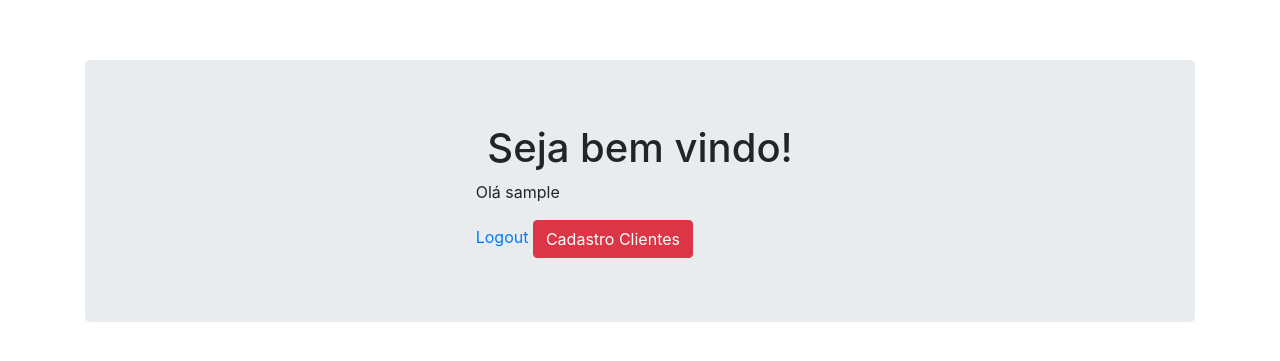
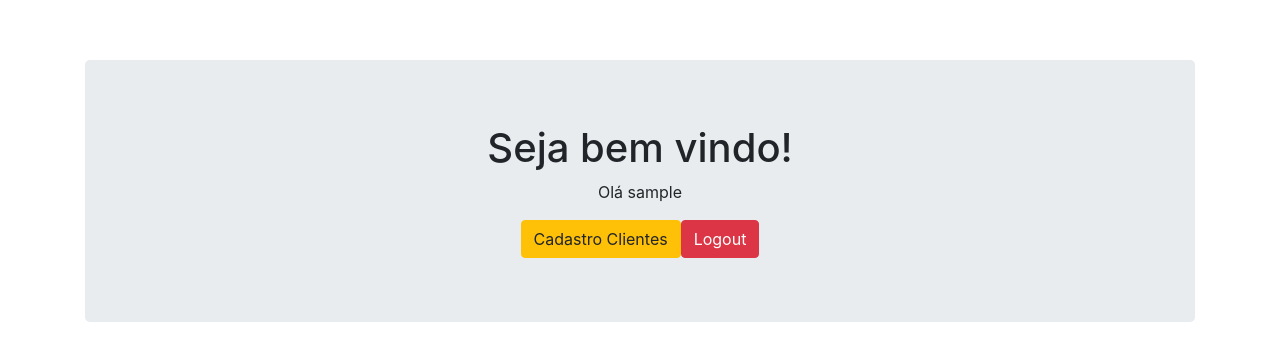
Before and after one commit to Matheus-mVilela/django-projects, a Django app: page / in a window 1280 px wide. Shown: the top 361 px of the page. Run offline with Django 3.2, Linux system fonts and the light colour scheme; the visitor is signed in with stand-in values (Sample User, id 1); some libraries are stand-ins or nearby versions.

Commit message:
style adjust

```diff
--- a/projetoFinal/gestaoclientes/homepage/templates/home.html
+++ b/projetoFinal/gestaoclientes/homepage/templates/home.html
@@ -8,9 +8,11 @@
     <div class="col-sm">
         <h1 style="text-align: center;">Seja bem vindo!</h1>
         {%if user.is_authenticated%}
-        <p>Olá {{user.username}}</p>
-        <a href="{%url 'logout'%}">Logout</a>
-        <a class="btn btn-danger" href="{%url 'cadastroclientes'%}">Cadastro Clientes</a>
+        <p style="text-align: center;">Olá {{user.username}}</p>
+        <div class="col-12 d-flex justify-content-center">
+            <a class="btn btn-warning" href="{%url 'cadastroclientes'%}">Cadastro Clientes</a>
+            <a class="btn btn-danger" href="{%url 'logout'%}">Logout</a>
+        </div>
         {%else%}
         <a class=" btn btn-warning login-center" href="{%url 'login'%}">Login</a>
         {%endif%}
--- a/projetoFinal/gestaoclientes/statics/adjust.css
+++ b/projetoFinal/gestaoclientes/statics/adjust.css
@@ -19,5 +19,5 @@
 }
 
 .right-item{
-    float: right;;
+    float: right;
 }
```
